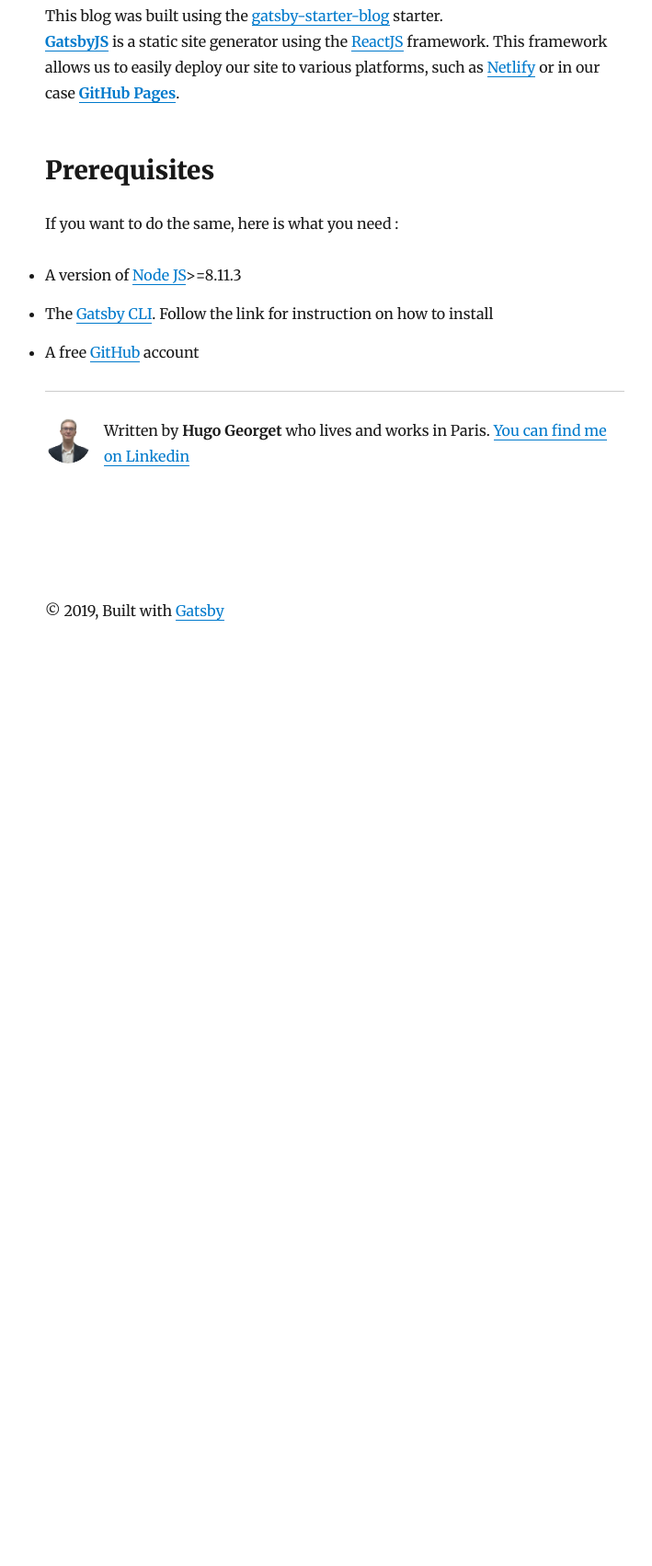
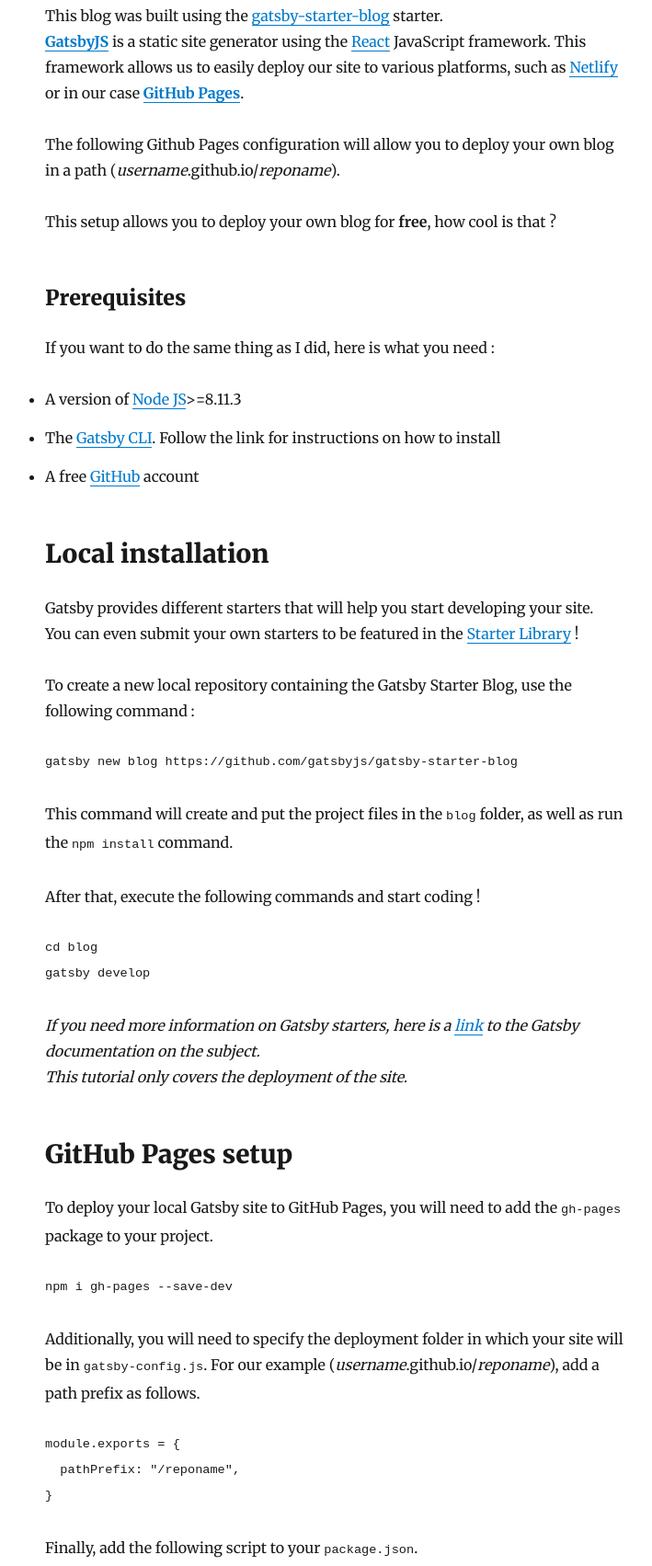
Before and after one commit to HugoGEORGET/blog, a Gatsby site: page /first-blog-post-how-to/ in a window 1280 px wide. Shown: the part 479-2182 px from the top of the page at 92% size, without its empty margins (276-985 px from the left). Before the commit the page ends 1199 px from the top, so only its background shows below. Built offline with nearby package versions, Linux system fonts and the light colour scheme; Gatsby itself is replaced by a stand-in of ours; some packages are replaced by stand-ins of ours; code samples lack their colours.

Commit message:
✏ First blog post complete !

````diff
--- a/content/blog/first-blog-post-how-to/index.md
+++ b/content/blog/first-blog-post-how-to/index.md
@@ -12,12 +12,72 @@
 What better way to start my blog than by explaning how it works ?
 
 This blog was built using the [gatsby-starter-blog](https://github.com/gatsbyjs/gatsby-starter-blog) starter.
-[**GatsbyJS**](https://www.gatsbyjs.org/) is a static site generator using the [ReactJS](https://reactjs.org/) framework. This framework allows us to easily deploy our site to various platforms, such as [Netlify](https://www.netlify.com/) or in our case [**GitHub Pages**](https://pages.github.com/).
+[**GatsbyJS**](https://www.gatsbyjs.org/) is a static site generator using the [React](https://reactjs.org/) JavaScript framework. This framework allows us to easily deploy our site to various platforms, such as [Netlify](https://www.netlify.com/) or in our case [**GitHub Pages**](https://pages.github.com/).
 
-## Prerequisites
+The following Github Pages configuration will allow you to deploy your own blog in a path (*username*.github.io/*reponame*).
 
-If you want to do the same, here is what you need :
+This setup allows you to deploy your own blog for **free**, how cool is that ?
+
+### Prerequisites
+
+If you want to do the same thing as I did, here is what you need :
 
 - A version of [Node JS](https://nodejs.org/en/)>=8.11.3
-- The [Gatsby CLI](https://www.gatsbyjs.org/tutorial/part-zero/#using-the-gatsby-cli). Follow the link for instruction on how to install
+- The [Gatsby CLI](https://www.gatsbyjs.org/tutorial/part-zero/#using-the-gatsby-cli). Follow the link for instructions on how to install
 - A free [GitHub](https://github.com/) account
+
+## Local installation
+
+Gatsby provides different starters that will help you start developing your site.
+You can even submit your own starters to be featured in the [Starter Library](https://www.gatsbyjs.org/starters/) !
+
+To create a new local repository containing the Gatsby Starter Blog, use the following command :
+
+```shell
+gatsby new blog https://github.com/gatsbyjs/gatsby-starter-blog
+```
+
+This command will create and put the project files in the `blog` folder, as well as run the `npm install` command.
+
+After that, execute the following commands and start coding !
+
+```shell
+cd blog
+gatsby develop
+```
+
+*If you need more information on Gatsby starters, here is a [link](https://www.gatsbyjs.org/docs/starters/) to the Gatsby documentation on the subject.*
+*This tutorial only covers the deployment of the site.*
+
+## GitHub Pages setup
+
+To deploy your local Gatsby site to GitHub Pages, you will need to add the `gh-pages` package to your project.
+
+```shell
+npm i gh-pages --save-dev
+```
+
+Additionally, you will need to specify the deployment folder in which your site will be in `gatsby-config.js`.
+For our example (*username*.github.io/*reponame*), add a path prefix as follows.
+
+```js
+module.exports = {
+  pathPrefix: "/reponame",
+}
+```
+
+Finally, add the following script to your `package.json`.
+
+```json
+{
+  "scripts": {
+    "deploy": "gatsby build --prefix-paths && gh-pages -d public"
+  }
+}
+```
+
+Now you can run the `npm run deploy` command to build your site and deploy the content of the `public` folder to your `gh-pages` branch.
+
+*If this tutorial doesn't suit your GitHub Pages deployment case, more information is available in the [Gatsby documentation](https://www.gatsbyjs.org/docs/how-gatsby-works-with-github-pages/).*
+
+That's it ! Your site should be available to the desired path !
````
